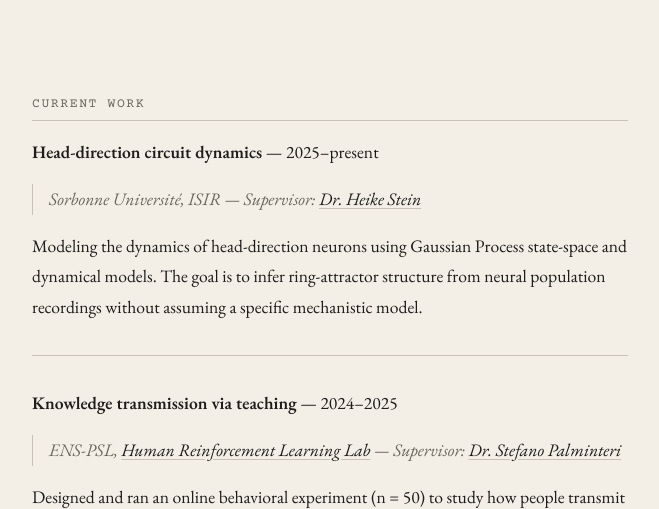
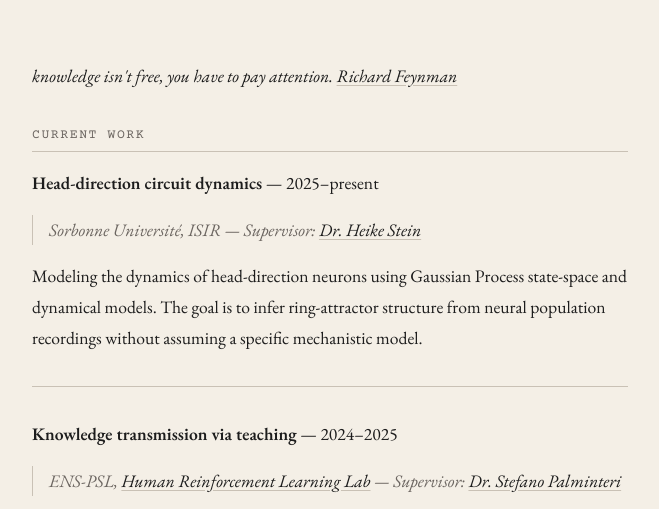
Before and after one commit to Sepsad/sepsad.github.io, an Eleventy site: page research.md in a window 1280 px wide. Shown: the part 254-763 px from the top of the page, without its empty margins (310-969 px from the left). Built offline with nearby package versions, Linux system fonts and the light colour scheme; Eleventy itself is replaced by a stand-in of ours; files that its build step writes are made by us from their sources.

Commit message:
Add quote

```diff
--- a/research.md
+++ b/research.md
@@ -6,6 +6,8 @@ navPage: research
 pageTitle: Research
 permalink: /research.html
 ---
+
+*knowledge isn't free, you have to pay attention. [Richard Feynman](https://en.wikiquote.org/wiki/Richard_Feynman)*
 ### Current work
 
 **Head-direction circuit dynamics** &mdash; 2025&ndash;present
```
